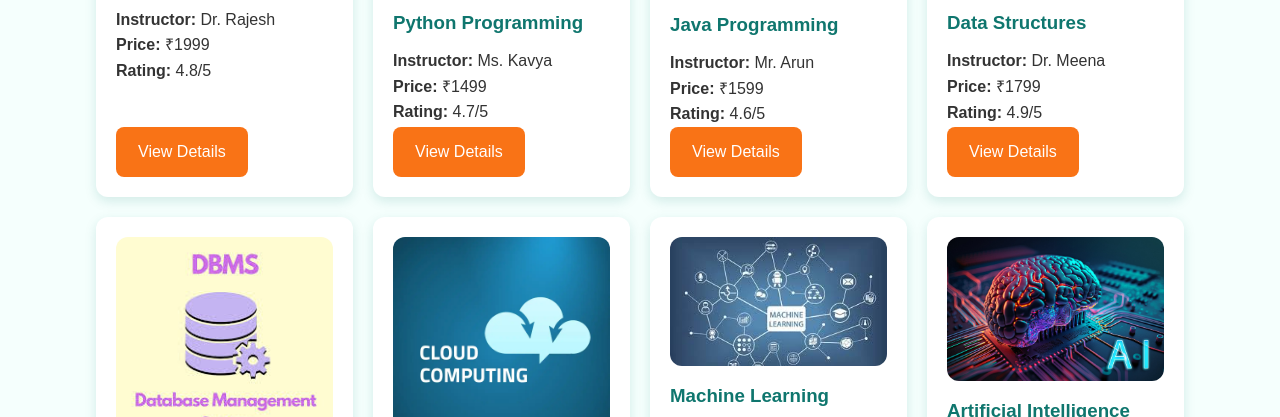
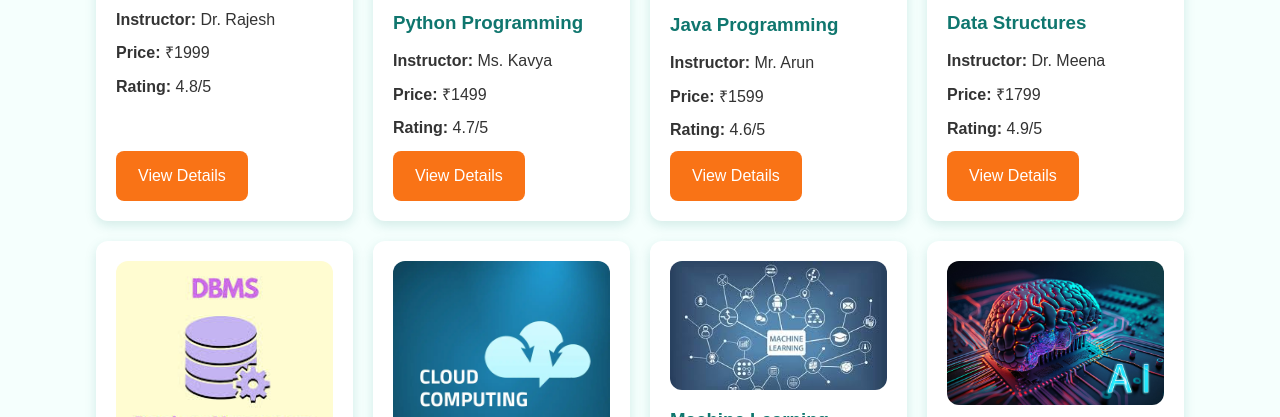
Before and after one commit to harshitha9626/learninghub, a plain HTML site: page courses.html in a window 1280 px wide. Shown: the part 309-726 px from the top of the page. Drawn offline with Linux system fonts and the light colour scheme.

Commit message:
Update styles.css

```diff
--- a/styles.css
+++ b/styles.css
@@ -3,6 +3,7 @@
   padding: 0;
   box-sizing: border-box;
 }
+
 .card {
   display: flex;
   flex-direction: column;
@@ -11,6 +12,10 @@
 .card .btn {
   margin-top: auto;
   align-self: flex-start;
+}
+
+.card p {
+  margin-bottom: 8px;
 }
 
 body {
```
